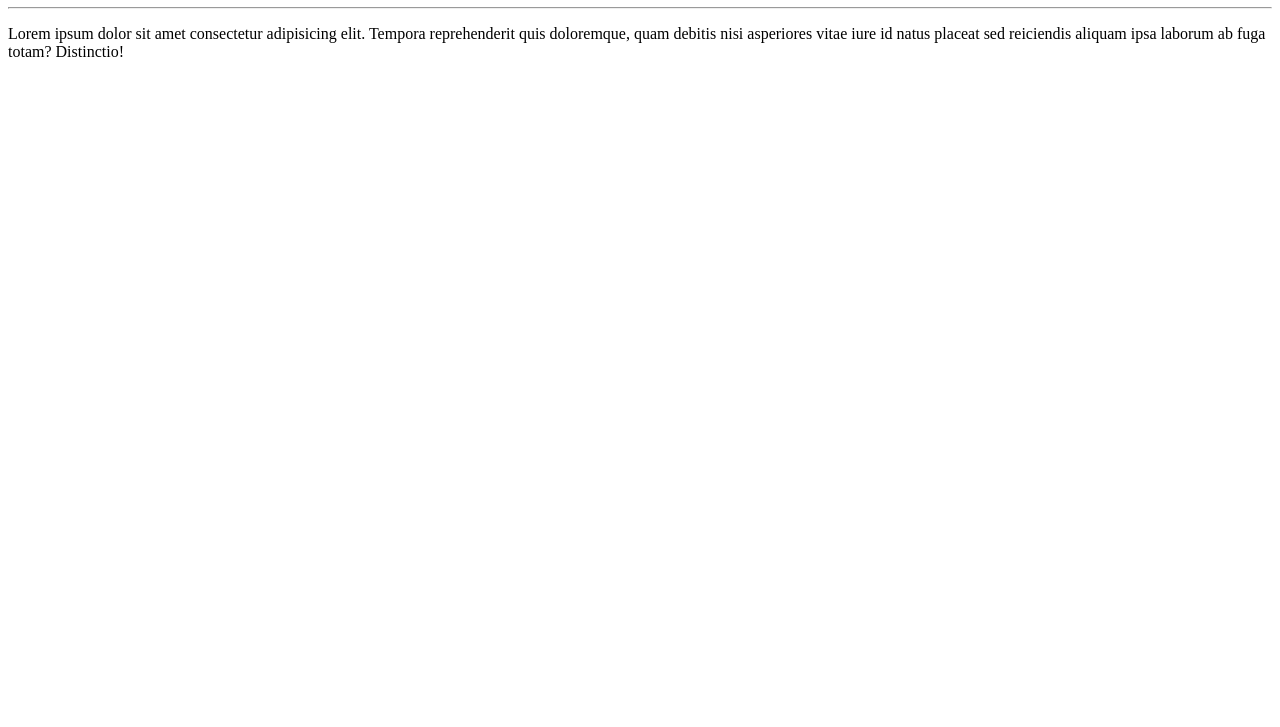
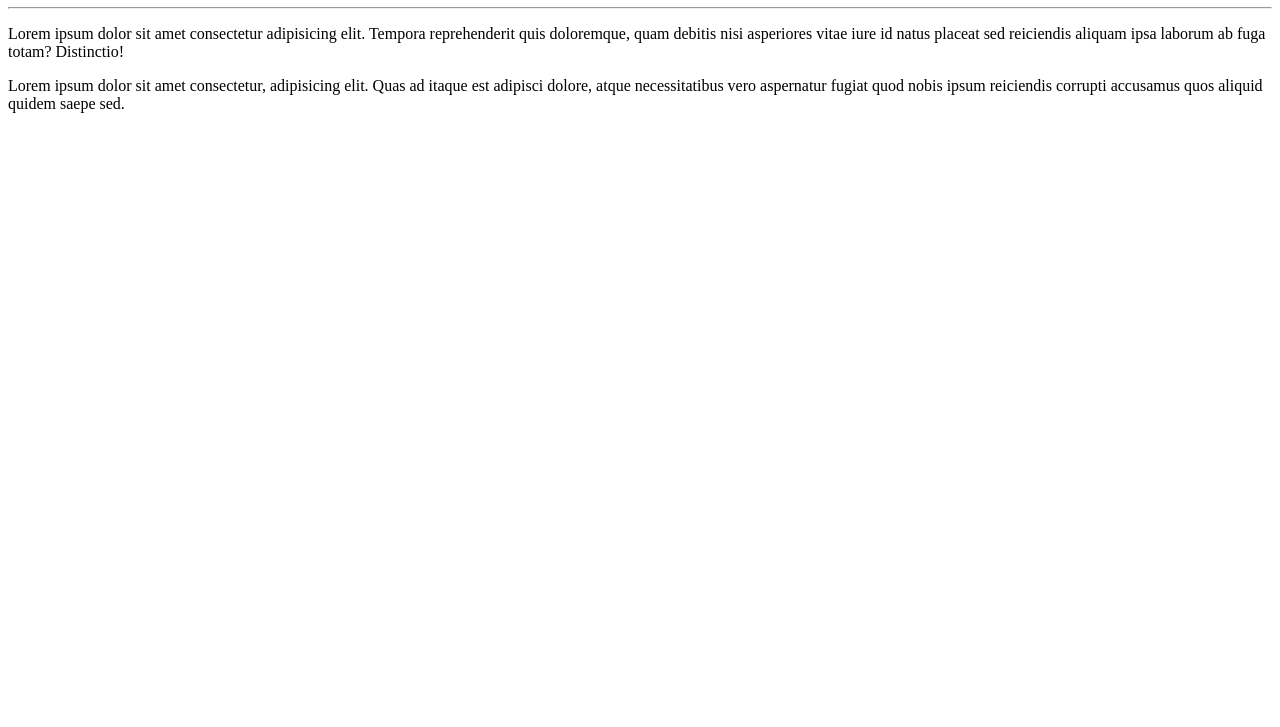
Before and after one commit to daviandrade1234/Ola-mundo, a plain HTML site: page site exemplo/index.html in a window 1280 px wide. Shown: the part 73-800 px from the top of the page. Drawn offline with Linux system fonts and the light colour scheme.

Commit message:
add um paragrafo

```diff
--- a/site exemplo/index.html
+++ b/site exemplo/index.html
@@ -9,5 +9,6 @@
     <h1>Olá, mundo!</h1>
     <hr>
     <p>Lorem ipsum dolor sit amet consectetur adipisicing elit. Tempora reprehenderit quis doloremque, quam debitis nisi asperiores vitae iure id natus placeat sed reiciendis aliquam ipsa laborum ab fuga totam? Distinctio!</p>
+    <p>Lorem ipsum dolor sit amet consectetur, adipisicing elit. Quas ad itaque est adipisci dolore, atque necessitatibus vero aspernatur fugiat quod nobis ipsum reiciendis corrupti accusamus quos aliquid quidem saepe sed.</p>
 </body>
 </html>
```
